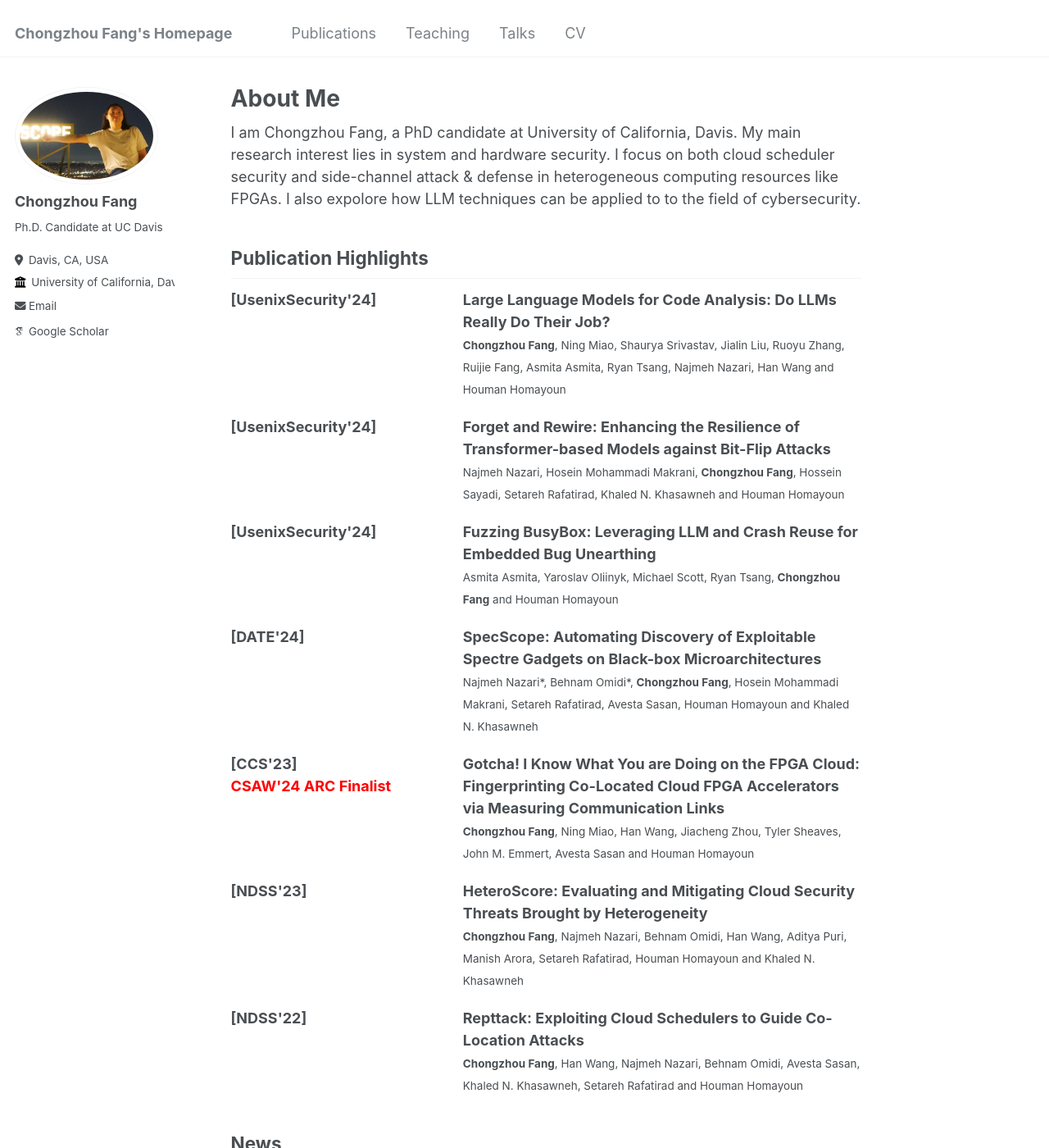
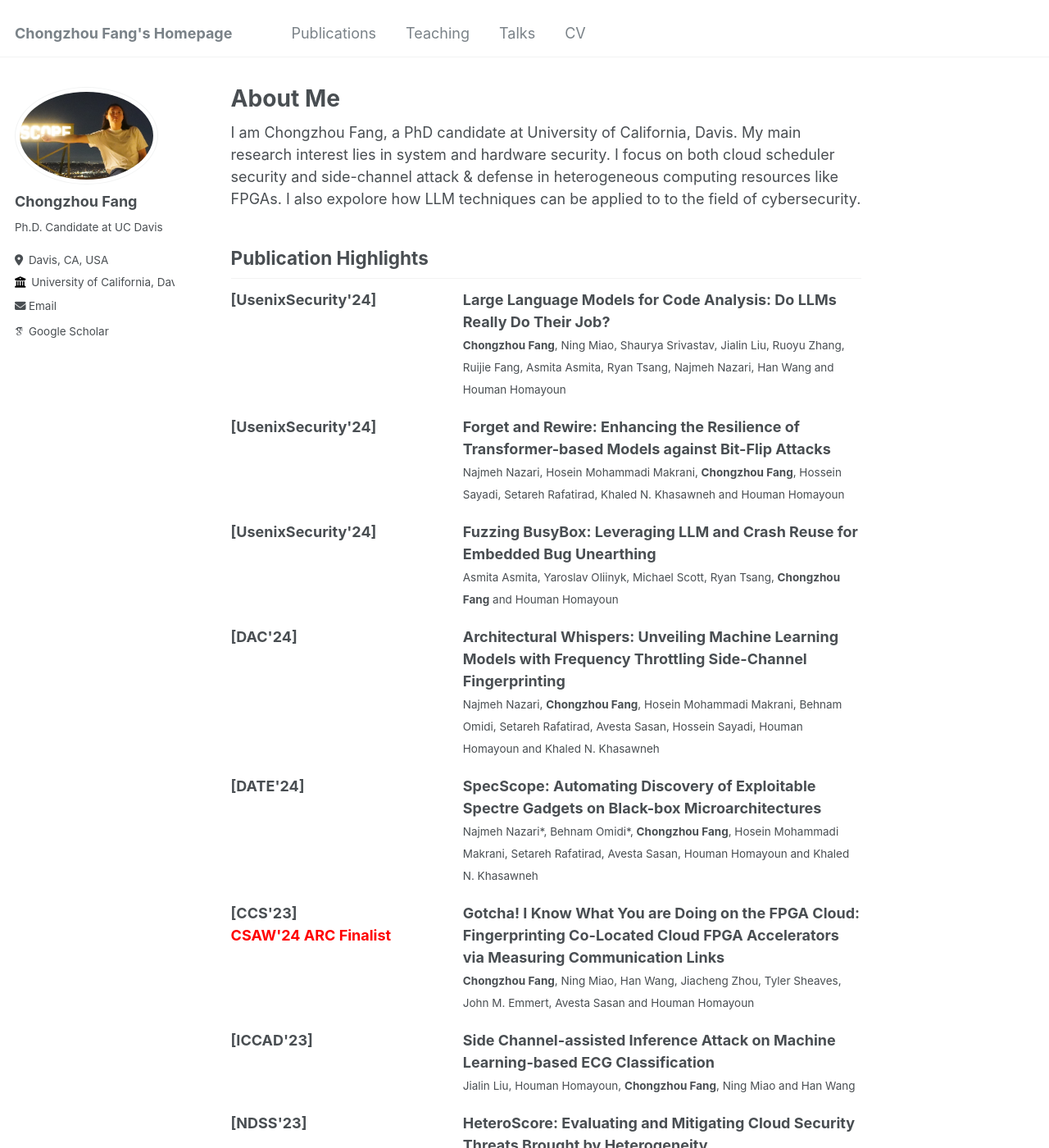
Before and after one commit to ChongzhouFang/ChongzhouFang.github.io, a Jekyll site: the page built from _pages/about.md, in a window 1280 px wide and 1400 px high. Shown: the whole window at 82% size. Built offline with Jekyll 4.4.1, drawn with Linux system fonts in a browser that asks for light colours; some web fonts are replaced.

Commit message:
upate pub

```diff
--- a/_pages/about.md
+++ b/_pages/about.md
@@ -39,6 +39,15 @@ I am Chongzhou Fang, a PhD candidate at University of California, Davis. My main
 </div>
 
 <div style="display: flex; justify-content: space-between; gap: 40px; align-items: flex-start; margin-bottom: 20px;">
+  <div style="flex: 1;"><strong>[DAC'24]</strong></div>
+  <div style="flex: 2;">
+    <strong>Architectural Whispers: Unveiling Machine Learning Models with Frequency Throttling Side-Channel Fingerprinting</strong>
+    <br>
+    <small>Najmeh Nazari, <b>Chongzhou Fang</b>, Hosein Mohammadi Makrani, Behnam Omidi, Setareh Rafatirad, Avesta Sasan, Hossein Sayadi, Houman Homayoun and Khaled N. Khasawneh</small>
+  </div>
+</div>
+
+<div style="display: flex; justify-content: space-between; gap: 40px; align-items: flex-start; margin-bottom: 20px;">
   <div style="flex: 1;"><strong>[DATE'24]</strong></div>
   <div style="flex: 2;">
     <strong>SpecScope: Automating Discovery of Exploitable Spectre Gadgets on Black-box Microarchitectures</strong>
@@ -46,6 +55,8 @@ I am Chongzhou Fang, a PhD candidate at University of California, Davis. My main
     <small>Najmeh Nazari*, Behnam Omidi*, <b>Chongzhou Fang</b>, Hosein Mohammadi Makrani, Setareh Rafatirad, Avesta Sasan, Houman Homayoun and Khaled N. Khasawneh</small>
   </div>
 </div>
+
+
 
 <div style="display: flex; justify-content: space-between; gap: 40px; align-items: flex-start; margin-bottom: 20px;">
   <div style="flex: 1;">
@@ -59,6 +70,16 @@ I am Chongzhou Fang, a PhD candidate at University of California, Davis. My main
     <small><b>Chongzhou Fang</b>, Ning Miao, Han Wang, Jiacheng Zhou, Tyler Sheaves, John M. Emmert, Avesta Sasan and Houman Homayoun</small>
   </div>
 </div>
+
+<div style="display: flex; justify-content: space-between; gap: 40px; align-items: flex-start; margin-bottom: 20px;">
+  <div style="flex: 1;"><strong>[ICCAD'23]</strong></div>
+  <div style="flex: 2;">
+    <strong>Side Channel-assisted Inference Attack on Machine Learning-based ECG Classification</strong>
+    <br>
+    <small>Jialin Liu, Houman Homayoun, <b>Chongzhou Fang</b>, Ning Miao and Han Wang</small>
+  </div>
+</div>
+
 
 <div style="display: flex; justify-content: space-between; gap: 40px; align-items: flex-start; margin-bottom: 20px;">
   <div style="flex: 1;"><strong>[NDSS'23]</strong></div>
```
Also changed, not shown: _publications/dac2024-najmeh.md (added, +10 -0 lines).
